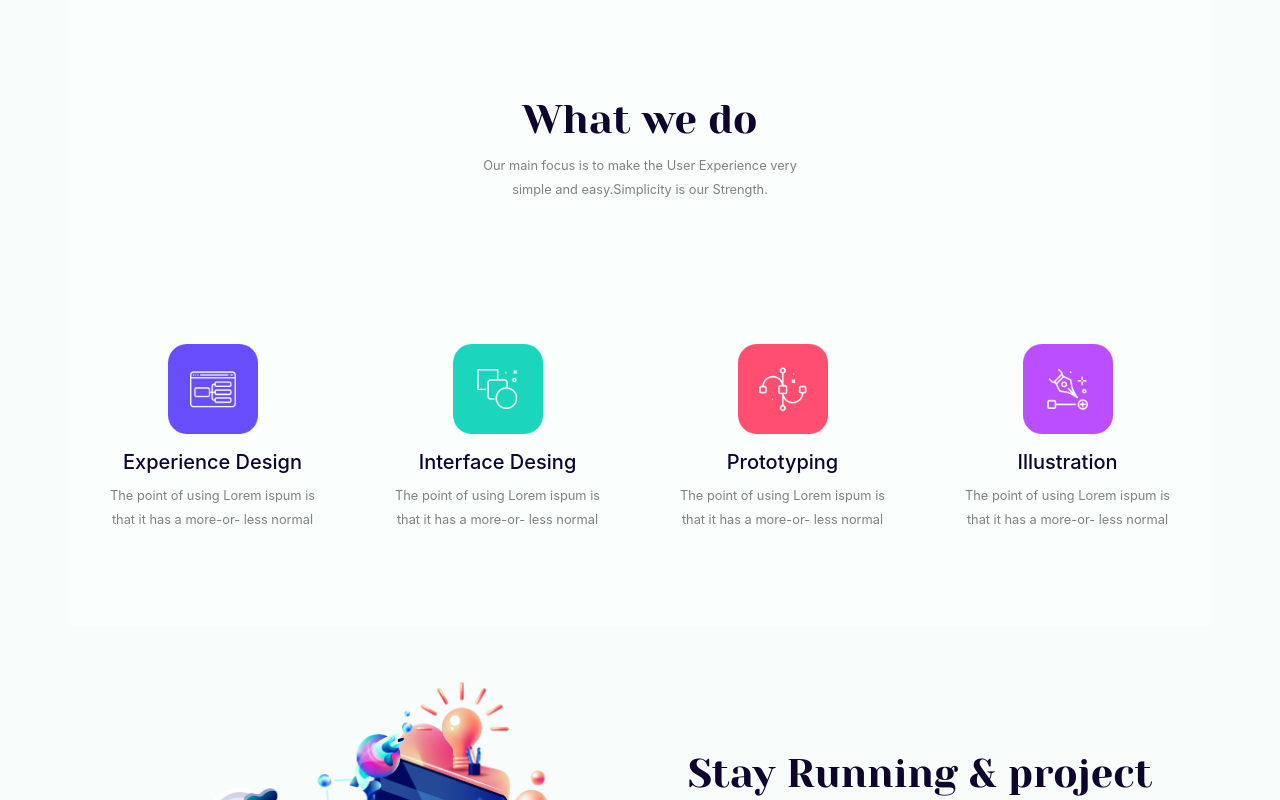
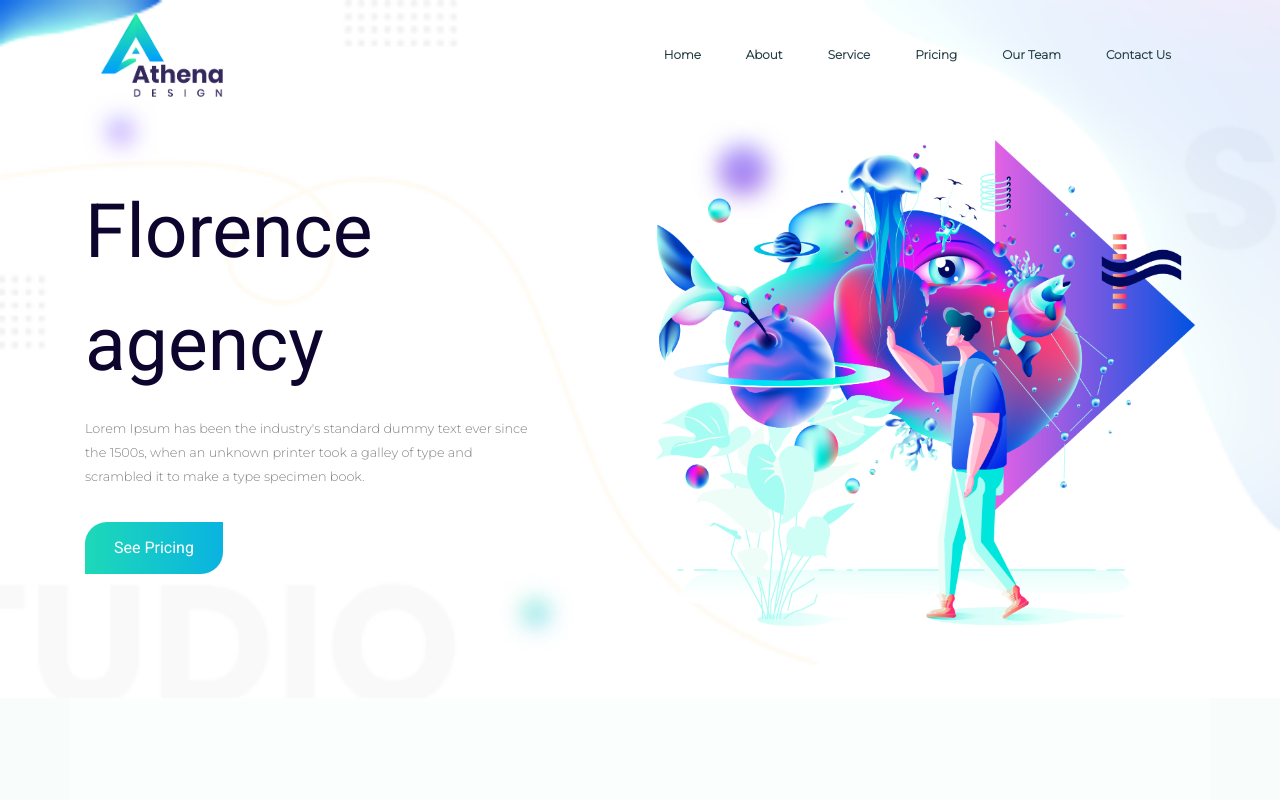
Before and after one commit to ariful-islam-mahin/athena-design, a React (Create React App) app: page / in a window 1280 px wide. Shown: the top 800 px of the page. Built offline with nearby package versions, Linux system fonts and the light colour scheme.

Commit message:
complete

```diff
--- a/public/index.html
+++ b/public/index.html
@@ -15,9 +15,14 @@
       user's mobile device or desktop. See https://developers.google.com/web/fundamentals/web-app-manifest/
     -->
     <link rel="manifest" href="%PUBLIC_URL%/manifest.json" />
-
+    <!-- bootstrap link-->
+    <link rel="stylesheet" href="https://cdn.jsdelivr.net/npm/bootstrap@4.5.3/dist/css/bootstrap.min.css" integrity="sha384-TX8t27EcRE3e/ihU7zmQxVncDAy5uIKz4rEkgIXeMed4M0jlfIDPvg6uqKI2xXr2" crossorigin="anonymous">
+    <!-- font  Montserrat link-->
     <link rel="preconnect" href="https://fonts.gstatic.com">
-    <link href="https://fonts.googleapis.com/css2?family=Yeseva+One&display=swap" rel="stylesheet">
+    <link href="https://fonts.googleapis.com/css2?family=Montserrat:wght@300&display=swap" rel="stylesheet">
+    <!-- roboto font -->
+    <link rel="preconnect" href="https://fonts.gstatic.com">
+    <link href="https://fonts.googleapis.com/css2?family=Roboto&display=swap" rel="stylesheet">
     <!--
       Notice the use of %PUBLIC_URL% in the tags above.
       It will be replaced with the URL of the `public` folder during the build.
@@ -42,5 +47,7 @@
       To begin the development, run `npm start` or `yarn start`.
       To create a production bundle, use `npm run build` or `yarn build`.
     -->
+    <script src="https://code.jquery.com/jquery-3.5.1.slim.min.js" integrity="sha384-DfXdz2htPH0lsSSs5nCTpuj/zy4C+OGpamoFVy38MVBnE+IbbVYUew+OrCXaRkfj" crossorigin="anonymous"></script>
+<script src="https://cdn.jsdelivr.net/npm/bootstrap@4.5.3/dist/js/bootstrap.bundle.min.js" integrity="sha384-ho+j7jyWK8fNQe+A12Hb8AhRq26LrZ/JpcUGGOn+Y7RsweNrtN/tE3MoK7ZeZDyx" crossorigin="anonymous"></script>
   </body>
 </html>
--- a/src/App.js
+++ b/src/App.js
@@ -6,10 +6,12 @@ import Team from "./components/Team/Team";
 import Services from "./components/Services/Services";
 import StayProject from "./components/StayProject/StayProject";
 import Achievements from "./components/Achievements/Achievements";
+import Banner from "./components/Banner/Banner";
 
 function App() {
   return (
     <div className="main">
+      <Banner/>
       <Services />
       <StayProject />
       <Achievements/>
--- /dev/null
+++ b/src/components/Banner/Banner.css
@@ -0,0 +1,74 @@
+.banner-area{
+    background-image:url('../../images/banner.png');
+    background-attachment:fixed;
+    background-repeat: no-repeat;
+    background-size: cover;
+    /* background-position: center; */
+    width: 100%;
+    min-height:698px;
+    position: relative;
+}
+.banner-img{
+    margin-top:30px;
+}
+.banner-text-header{
+    color: #0D052E !important;
+    font-size:75px;
+    font-weight: regular ;
+}
+.banner-text{
+    font-family: 'Roboto', sans-serif;
+    margin-top: 65px;
+    height:175px;
+}
+.banner-text-small{
+    font-size:16px;
+    color:#8D8D8D;
+    font-family: 'Montserrat', sans-serif;
+    width: 82%;
+}
+.banner-btn{
+    background-image: linear-gradient(to right, #1DD9B7 , #0AB3E1);
+    padding: 14px 29px 14px 29px !important;
+    border-radius: 22px 0px;
+    color: #fff !important;
+    border: none;
+    margin-top:18px;
+}
+.banner-btn:hover{
+    background-image: linear-gradient(to right, #fff , #fff);
+
+    color:  #0AB3E1 !important;
+    border-top: 2px solid #1DD9B7;
+    border-bottom: 2px solid #0AB3E1;
+    border-left: 2px solid #1DD9B7;
+    border-right:2px solid #0AB3E1;
+}
+@media only screen and (max-width: 600px){
+    .banner-text-header{
+        font-size: 36px !important;
+        margin-bottom: 23px;
+    }
+    .banner-text-small{
+        font-size:16px;
+    }
+    .banner-btn{
+        margin-top: 0;
+    }
+    .banner-img img{
+        width:311px;
+        height:364px;
+        margin-top:55px;
+        margin-bottom:34px;
+    }
+}
+@media only screen and (max-width: 768px){
+    .banner-text-header{
+        font-size: 66px;
+        margin-bottom: 23px;
+    }
+    .banner-img img{
+        margin-top:120px;
+        margin-bottom:34px;
+    }
+}
--- /dev/null
+++ b/src/components/Banner/Banner.js
@@ -0,0 +1,27 @@
+import React from 'react';
+import Navbar from '../Navbar/Navbar';
+import bannerImg from '../../images/16 [Converted]@2x.png'
+import './Banner.css'
+
+const Banner = () => {
+    return (
+        <div className="banner-area">
+            <Navbar/>
+            <div className="container">
+                <div className="row">
+                    <div className="col-sm-12 col-md-6 banner-text">
+                        <p className="banner-text-header">Florence agency</p>
+                        <p className="banner-text-small"><small>Lorem Ipsum has been the industry's standard dummy text ever since the 1500s, when an unknown printer took a galley of type and scrambled it to make a type specimen book.</small>
+                        </p>
+                        <button className="banner-btn">See Pricing</button>
+                    </div>
+                    <div className="col-sm-12 col-md-6 banner-img">
+                        <img src={bannerImg} alt="" height="486" width="100%"/>
+                    </div>
+                </div>
+            </div>
+        </div>
+    );
+};
+
+export default Banner;
--- a/src/components/Footer/Footer.css
+++ b/src/components/Footer/Footer.css
@@ -74,5 +74,5 @@
 .serviceItem:hover{
     background-color: white;
     border-radius: 70px 0 ;
-    box-shadow: #d0fbe6 0px 8px 24px;
+    box-shadow: #bdf1d7 0px 8px 24px;
 }
--- /dev/null
+++ b/src/components/Navbar/Navbar.css
@@ -0,0 +1,18 @@
+.nav-style ul li a{
+    font-family: 'Montserrat', sans-serif;
+    font-size: 12px;
+    font-weight:bold;
+    /* width:50px;
+    height: 19px; */
+    color:#263F44 !important;
+    margin-left: 29px;
+}
+.nav-style ul li a:hover{
+    background-image: linear-gradient(to right, #1DD9B7 , #0AB3E1);
+    padding: 14px 29px 14px 29px !important;
+    border-radius: 22px 0px;
+    color: #fff !important;
+}
+.nav-item{
+    margin: 0 auto !important;
+}
--- /dev/null
+++ b/src/components/Navbar/Navbar.js
@@ -0,0 +1,43 @@
+import React from 'react';
+import logo from '../../images/Group 86.png'
+import './Navbar.css';
+
+const Navbar = () => {
+    return (
+        <div className="container">
+
+            <nav className="navbar navbar-expand-lg navbar-light">
+                <a className="navbar-brand" href="#">
+                    <img src={logo} width="122" height="84" alt="" loading="lazy"/>
+                </a>
+                <button className="navbar-toggler" type="button" data-toggle="collapse" data-target="#navbarNav" aria-controls="navbarNav" aria-expanded="false" aria-label="Toggle navigation" style={{border:'none'}}>
+                    <span className="navbar-toggler-icon"></span>
+                </button>
+                    <div className="collapse navbar-collapse nav-style " id="navbarNav">
+                        <ul className="navbar-nav ml-auto">
+                        <li className="nav-item active">
+                            <a className="nav-link" href="#">Home <span className="sr-only">(current)</span></a>
+                        </li>
+                        <li className="nav-item">
+                            <a className="nav-link" href="#">About</a>
+                        </li>
+                        <li className="nav-item">
+                            <a className="nav-link" href="#">Service</a>
+                        </li>
+                        <li className="nav-item">
+                            <a className="nav-link" href="#">Pricing</a>
+                        </li>
+                        <li className="nav-item">
+                            <a className="nav-link" href="#">Our Team</a>
+                        </li>
+                        <li className="nav-item">
+                            <a className="nav-link" href="#" >Contact Us</a>
+                        </li>
+                        </ul>
+                    </div>
+                </nav>
+        </div>
+    );
+};
+
+export default Navbar;
```
Also changed, not shown: src/images/banner.png (added).
